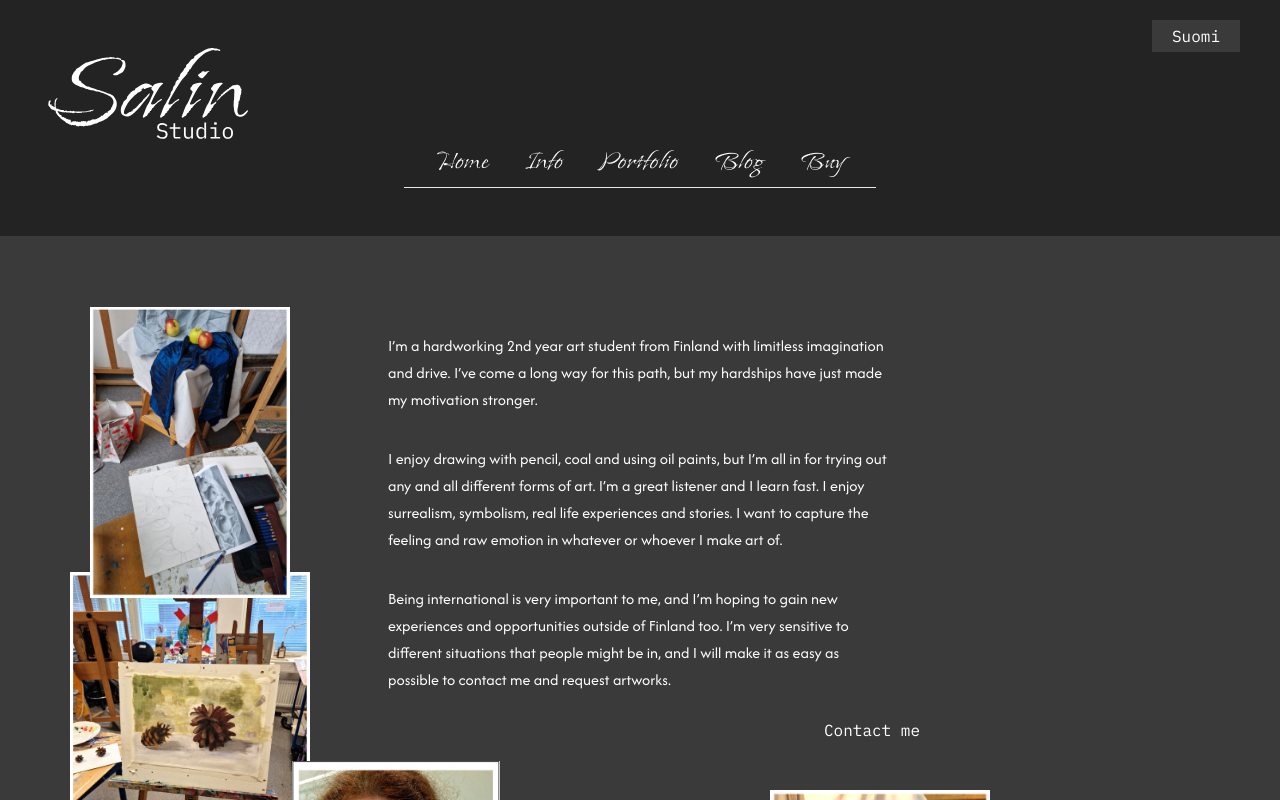
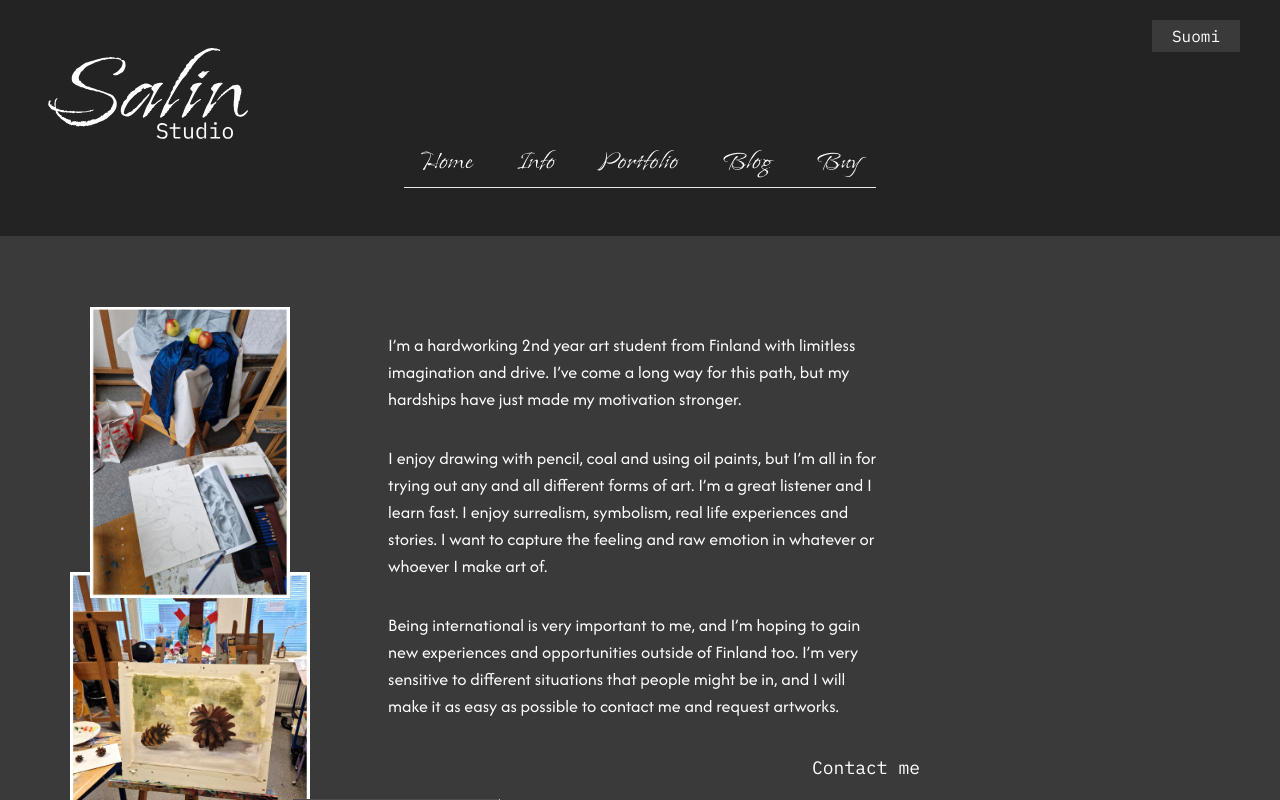
Before and after one commit to djslade/salinstudio, a Next.js app in the folder client/: page /info in a window 1280 px wide. Shown: the top 800 px of the page. Built offline with nearby package versions, Linux system fonts and the light colour scheme.

Commit message:
other fixes

```diff
--- a/client/app/info/page.tsx
+++ b/client/app/info/page.tsx
@@ -30,7 +30,7 @@ const Info = () => {
   return (
     <div className="desktop:min-h-screen flex flex-col">
       <Header />
-      <section className="w-full bg-formGray font-sans font-[18px] leading-[27px] flex flex-col items-center text-white py-12 tablet:py-24 desktop:px-24 px-3 flex-1">
+      <section className="w-full bg-formGray font-sans text-[18px] leading-[27px] flex flex-col items-center text-white pt-12 pb-12 tablet:pt-24 tablet:pb-20 desktop:px-24 px-3">
         <div className="max-w-[600px] w-full flex flex-col gap-6 relative">
           <div className="flex flex-col gap-8">
             <p className="max-w-[500px] tablet:ml-12">
@@ -43,7 +43,7 @@ const Info = () => {
               {language === "fi" ? paragraphThree.fi : paragraphThree.en}
             </p>
           </div>
-          <div className="max-w-[580px] text-end">
+          <div className="max-w-[580px] text-end pt-2.5">
             <Link href="/contact" className="font-mono">
               {language === "fi" ? contact.fi : contact.en}
             </Link>
--- a/client/components/Navbar.tsx
+++ b/client/components/Navbar.tsx
@@ -34,7 +34,7 @@ export const Navbar = () => {
 
   return (
     <div className="w-full text-white self-center flex flex-col">
-      <div className="flex w-full font-cursive justify-between text-[32px] px-24">
+      <div className="flex w-full font-cursive justify-between text-[32px] px-20">
         <Link href="/" className="hover:scale-110 transition-all">
           {language === "fi" ? home.fi : home.en}
         </Link>
```
